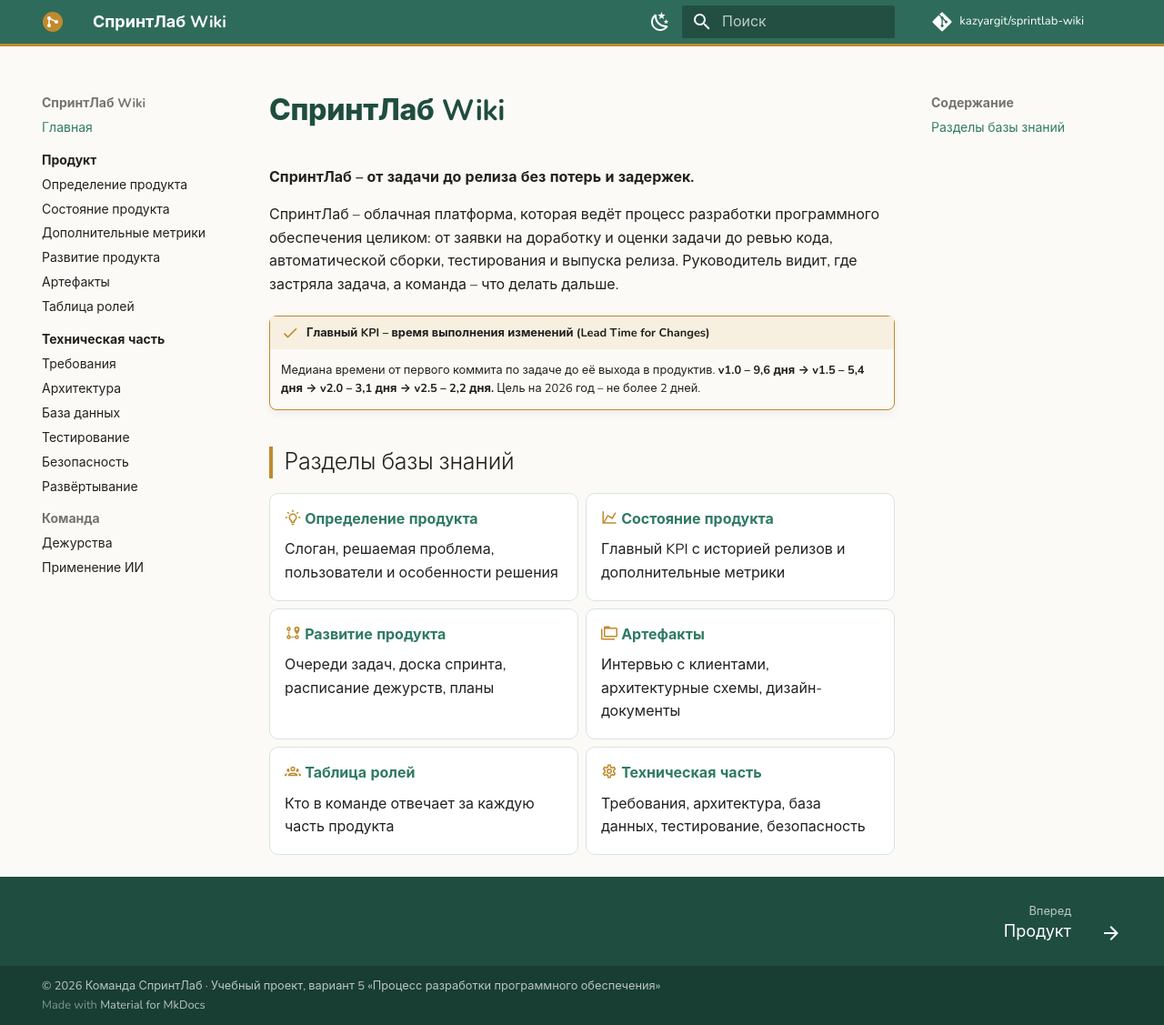
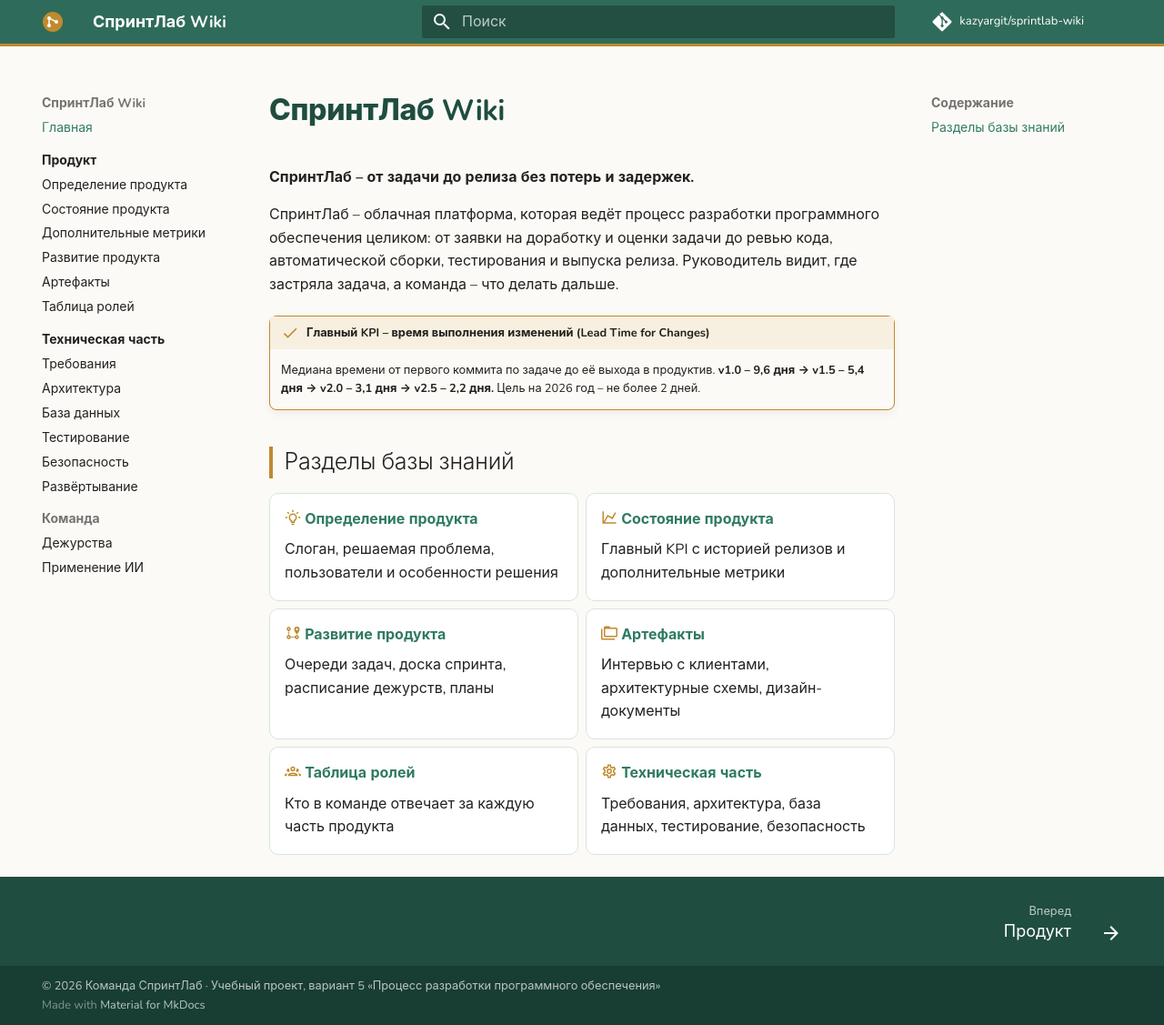
Before and after one commit to kazyargit/sprintlab-wiki, an MkDocs documentation site: the page built from docs/index.md, in a window 1280 px wide and 1127 px high. Shown: the whole window at 91% size. Built offline with MkDocs 1.6.1 and Material for MkDocs 9.7.7, drawn with Linux system fonts in a browser that asks for light colours; comment, search, counter and statistics services are not loaded.

Commit message:
Одна светлая тема, расширенная строка поиска

```diff
--- a/docs/assets/extra.css
+++ b/docs/assets/extra.css
@@ -30,3 +30,12 @@
 .md-typeset .grid.cards svg { fill: #c08a2e; }
 .md-footer { background-color: #1f4d40; }
 .md-footer-meta { background-color: #183d33; }
+@media screen and (min-width: 60em) {
+  .md-search__inner { width: 20rem; }
+  .md-search__input { border-radius: 20px; }
+  [data-md-toggle="search"]:checked ~ .md-header .md-search__inner { width: 34rem; }
+}
+@media screen and (min-width: 76.25em) {
+  .md-search__inner { width: 26rem; }
+  [data-md-toggle="search"]:checked ~ .md-header .md-search__inner { width: 40rem; }
+}
--- a/mkdocs.yml
+++ b/mkdocs.yml
@@ -18,18 +18,9 @@ theme:
   icon:
     repo: fontawesome/brands/git-alt
   palette:
-    - scheme: default
-      primary: custom
-      accent: custom
-      toggle:
-        icon: material/weather-night
-        name: Тёмная тема
-    - scheme: slate
-      primary: custom
-      accent: custom
-      toggle:
-        icon: material/weather-sunny
-        name: Светлая тема
+    scheme: default
+    primary: custom
+    accent: custom
   features:
     - navigation.sections
     - navigation.expand
```
